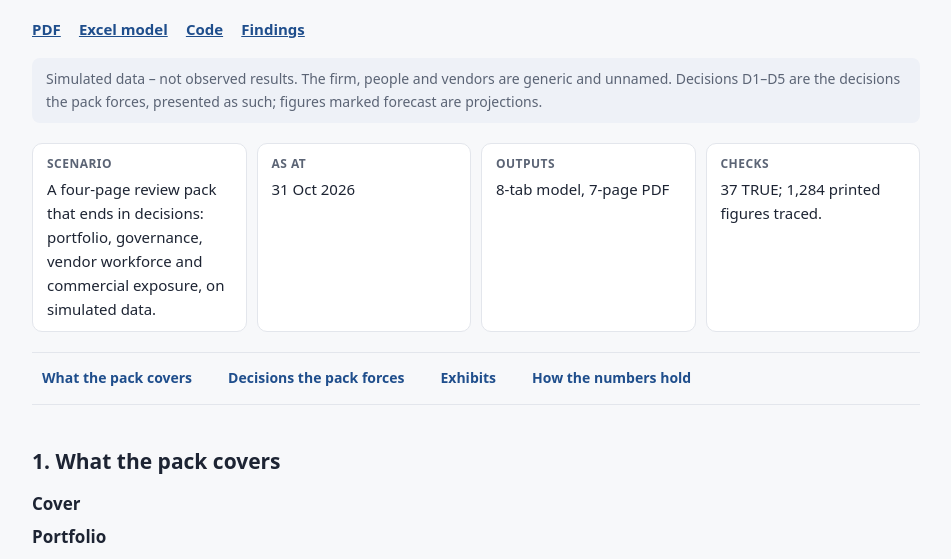
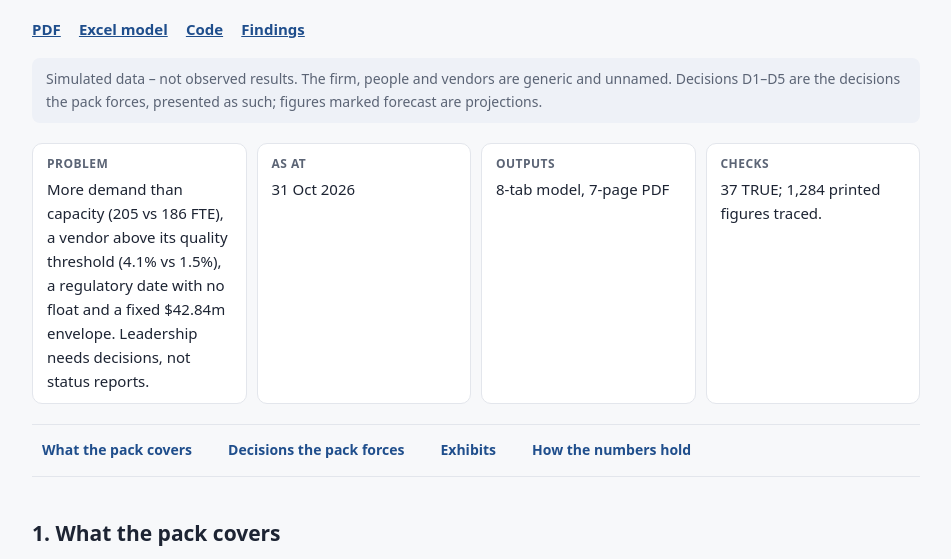
Before and after one commit to kakali-bandyopadhyay/kakali-bandyopadhyay.github.io, a plain HTML site: page case-studies/transformation-delivery-review.html in a window 1280 px wide. Shown: the part 161-720 px from the top of the page, without its empty margins (164-1115 px from the left). Drawn offline with Linux system fonts and the light colour scheme.

Commit message:
Case study: lead with the problem

```diff
--- a/case-studies/transformation-delivery-review.html
+++ b/case-studies/transformation-delivery-review.html
@@ -23,7 +23,7 @@
 <p class="note">Simulated data – not observed results. The firm, people and vendors are generic and unnamed. Decisions D1–D5 are the decisions the pack forces, presented as such; figures marked forecast are projections.</p>
 
 <dl class="glance">
-  <div><dt>Scenario</dt><dd>A four-page review pack that ends in decisions: portfolio, governance, vendor workforce and commercial exposure, on simulated data.</dd></div>
+  <div><dt>Problem</dt><dd>More demand than capacity (205 vs 186 FTE), a vendor above its quality threshold (4.1% vs 1.5%), a regulatory date with no float and a fixed $42.84m envelope. Leadership needs decisions, not status reports.</dd></div>
   <div><dt>As at</dt><dd>31 Oct 2026</dd></div>
   <div><dt>Outputs</dt><dd>8-tab model, 7-page PDF</dd></div>
   <div><dt>Checks</dt><dd>37 TRUE; 1,284 printed figures traced.</dd></div>
```
